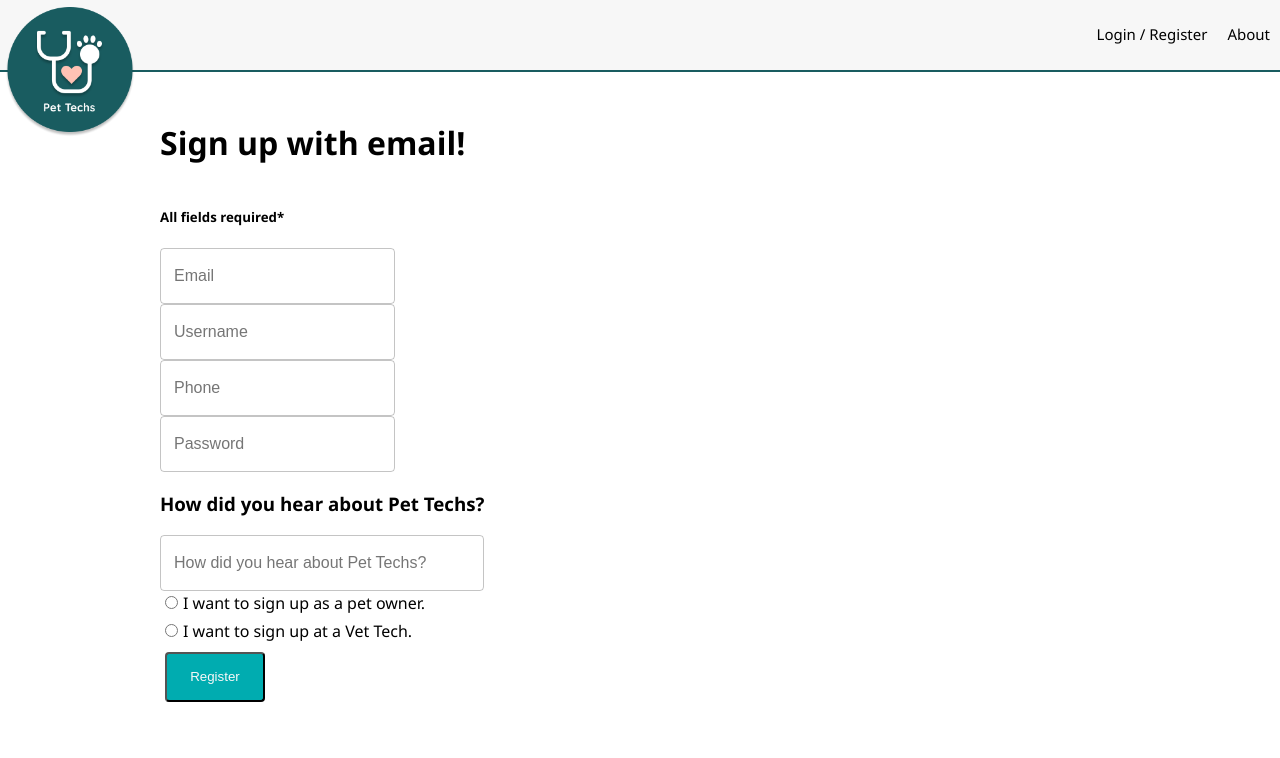
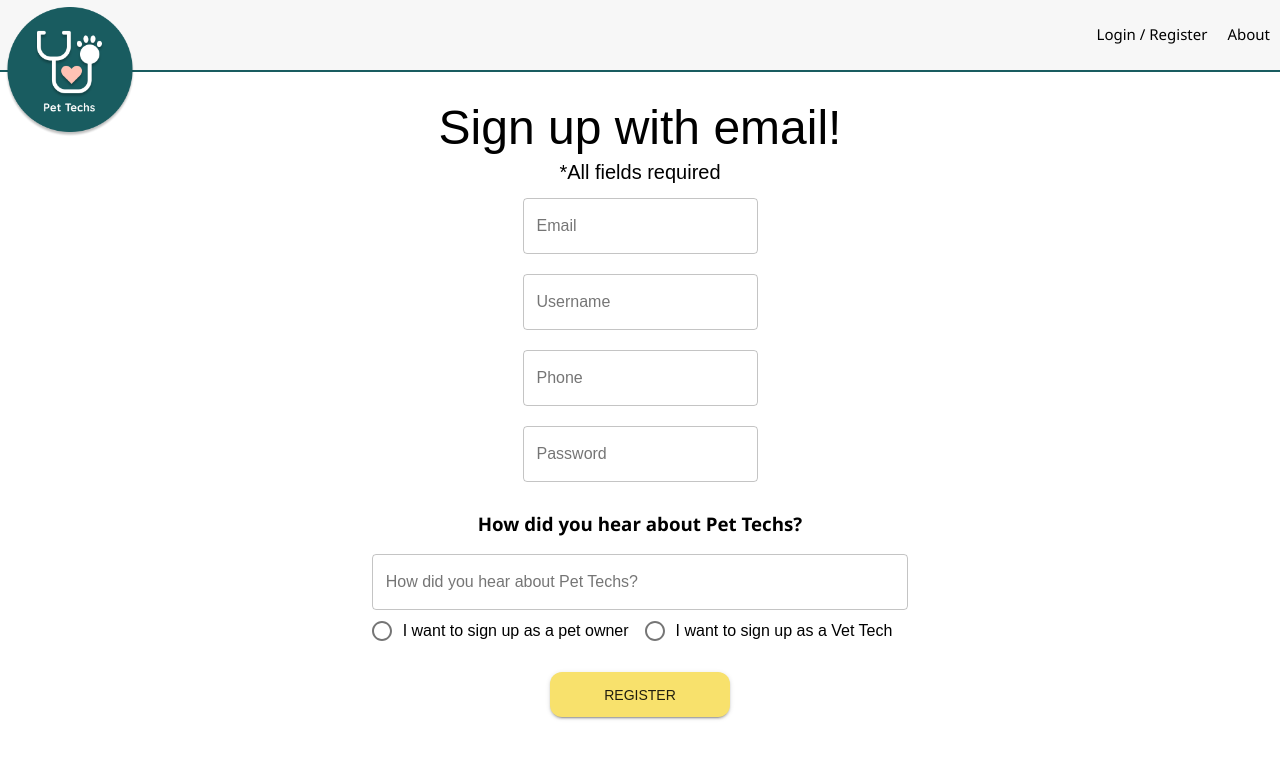
Before and after one commit to chinmayapulikallu/pet-techs, a React (Create React App) app: page /#/register in a window 1280 px wide. Shown: the top 758 px of the page. Built offline with nearby package versions, Linux system fonts and the light colour scheme; no server answers.

Commit message:
styling registration page

```diff
--- a/src/components/RegisterPage/RegisterPage.js
+++ b/src/components/RegisterPage/RegisterPage.js
@@ -4,6 +4,12 @@ import TextField from "@material-ui/core/TextField"
 import FormControl from "@material-ui/core/FormControl"
 import { withStyles } from '@material-ui/core/styles';
 import { withRouter } from "react-router"
+import { Typography } from "@material-ui/core";
+import Grid from "@material-ui/core/Grid"
+import FormGroup from "@material-ui/core/FormGroup"
+import FormControlLabel from "@material-ui/core/FormControlLabel"
+import Radio from "@material-ui/core/Radio"
+import Button from "@material-ui/core/Button"
 
 
 const styles = theme => ({
@@ -17,6 +23,10 @@ const styles = theme => ({
   },
   helperText: {
     textAlign: 'center',
+  },
+  boxes: {
+    marginTop: 10,
+    marginBottom: 10
   },
   button: {
     margin: "20px 30px 20px 30px",
@@ -74,10 +84,12 @@ class RegisterPage extends Component {
           </h2>
         )}
         <div className={classes.root}>
-        <FormControl  onSubmit={this.registerUser}>
-          <h1>Sign up with email!</h1>
-          <h5>All fields required*</h5>
-          <div>
+          <Grid className={classes.title}>
+            <FormControl onSubmit={this.registerUser}>
+              <Typography className={classes.title} variant="h3">Sign up with email!</Typography>
+              <Typography className={classes.title} variant="h6">*All fields required</Typography>
+
+              <div className={classes.boxes}>
                 <TextField id="outlined-basic"
                   label="Email"
                   variant="outlined"
@@ -87,7 +99,7 @@ class RegisterPage extends Component {
                   onChange={this.handleInputChangeFor("user_email")}
                 />
               </div>
-          <div>
+              <div className={classes.boxes}>
                 <TextField id="outlined-basic"
                   label="Username"
                   variant="outlined"
@@ -97,7 +109,7 @@ class RegisterPage extends Component {
                   onChange={this.handleInputChangeFor("username")}
                 />
               </div>
-          <div>
+              <div className={classes.boxes}>
                 <TextField id="outlined-basic"
                   label="Phone"
                   variant="outlined"
@@ -107,7 +119,7 @@ class RegisterPage extends Component {
                   onChange={this.handleInputChangeFor("phone_number")}
                 />
               </div>
-          <div>
+              <div className={classes.boxes}>
                 <TextField id="outlined-basic"
                   label="Password"
                   variant="outlined"
@@ -130,7 +142,26 @@ class RegisterPage extends Component {
                 //onChange={(event) => this.handleChange(event, "this.state.hear_about")}
                 />
               </div>
-          <div>
+
+              <FormGroup row={true}>
+                <FormControlLabel
+                  control={<Radio name="owner" />}
+                  value="0"
+                  id="client"
+                  onChange={this.handleInputChangeFor("user_type")}
+                  name="ownerRadio"
+                  label="I want to sign up as a pet owner"
+                />
+                <FormControlLabel
+                  control={<Radio name="vetTech" />}
+                  value="1"
+                  id="vet_tech"
+                  onChange={this.handleInputChangeFor("user_type")}
+                  name="noAgeRadio"
+                  label="I want to sign up as a Vet Tech"
+                />
+              </FormGroup>
+              {/* <div>
                 <input
                   type="radio"
                   id="client"
@@ -148,16 +179,18 @@ class RegisterPage extends Component {
                   onChange={this.handleInputChangeFor("user_type")}
                 />
                 <label>I want to sign up at a Vet Tech.</label>
-          </div>
+              </div> */}
               <div>
-            <input
+                <Button className={classes.button} type="submit" name="submit" value="Register" onClick={this.registerUser} variant="contained" color="primary" >Register</Button>
+                {/* <input
                   className="register"
                   type="submit"
                   name="submit"
                   value="Register"
-            />
+                /> */}
               </div>
             </FormControl>
+          </Grid>
         </div>
         {/* <br />
         <button
```
Lines whose indentation alone changed are shown as unchanged.
